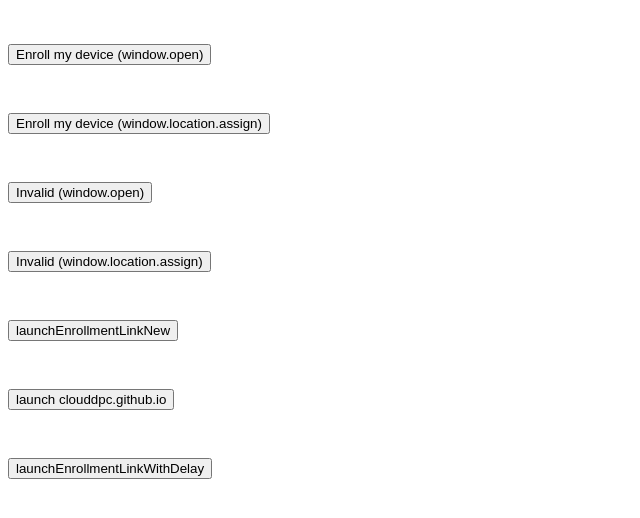
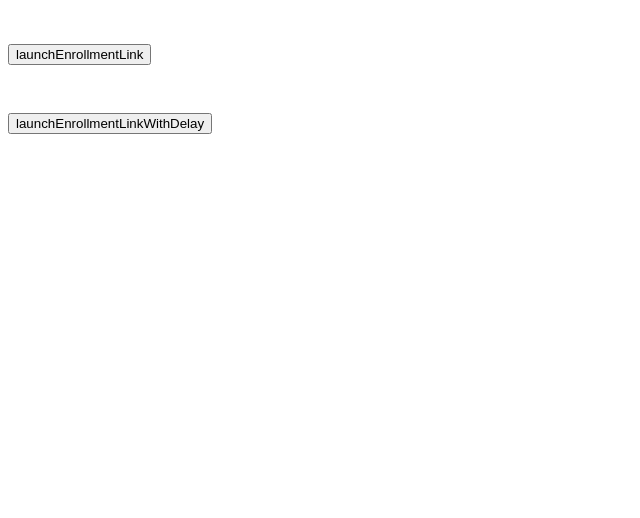
Before and after one commit to moz1990/moz1990.github.io, a plain HTML site: page index.html in a window 1280 px wide. Shown: the part 140-658 px from the top of the page, without its empty margins (0-640 px from the left). Drawn offline with Linux system fonts and the light colour scheme.

Commit message:
Simplify page and add delay parameter

```diff
--- a/index.html
+++ b/index.html
@@ -2,7 +2,6 @@
 <html>
 <head>
 <script>
-
 function getParameterByName(name, url) {
     if (!url) url = window.location.href;
     name = name.replace(/[\[\]]/g, '\\$&');
@@ -20,25 +19,7 @@ function generateEnrollmentLink() {
     document.getElementById("enrollMyDevice").innerHTML = result;
 }
 
-function launchEnrollmentLinkOpen() {
-    var enrollmentToken = getParameterByName("et");
-    window.open("https://enterprise.google.com/android/enroll?et=" + enrollmentToken, '_self');
-}
-
-function launchEnrollmentLinkLocationAssign() {
-    var enrollmentToken = getParameterByName("et");
-    window.location.assign("https://enterprise.google.com/android/enroll?et=" + enrollmentToken, '_self');
-}
-
-function launchInvalidLinkOpen() {
-    window.open("https://enterprise.google.com/android/enroll?invalid", '_self');
-}
-
-function launchInvalidLinkLocationAssign() {
-    window.location.assign("https://enterprise.google.com/android/enroll?invalid", '_self');
-}
-
-function launchEnrollmentLinkNew() {
+function launchEnrollmentLink() {
     var enrollmentToken = new URL(window.location.href).searchParams.get('et');
     if (enrollmentToken != null) {
         enrollmentLink = 'https://enterprise.google.com/android/enroll?et=' + enrollmentToken;
@@ -48,18 +29,11 @@ function launchEnrollmentLinkNew() {
     window.open(enrollmentLink, '_self');
 }
 
-function launchCloudDpcGithub() {
-    var enrollmentToken = new URL(window.location.href).searchParams.get('et');
-    if (enrollmentToken != null) {
-        enrollmentLink = 'https://clouddpc.github.io?et=' + enrollmentToken;
-    } else {
-        enrollmentLink = 'https://clouddpc.github.io?invalid';
+async function launchEnrollmentLinkWithDelay() {
+    var delay = new URL(window.location.href).searchParams.get('delay');
+    if (delay != null) {
+        await sleep(delay);
     }
-    window.open(enrollmentLink, '_self');
-}
-
-async function launchEnrollmentLinkWithDelay() {
-    await sleep(5000);
     var enrollmentToken = new URL(window.location.href).searchParams.get('et');
     if (enrollmentToken != null) {
         enrollmentLink = 'https://enterprise.google.com/android/enroll?et=' + enrollmentToken;
@@ -78,12 +52,7 @@ function sleep(ms) {
 <h1>
 <p id="enrollMyDevice"></p>
 <p><a href="https://enterprise.google.com/android/enroll/invalid">Invalid token</a></p>
-<p><button onclick="launchEnrollmentLinkOpen()">Enroll my device (window.open)</button></p>
-<p><button onclick="launchEnrollmentLinkLocationAssign()">Enroll my device (window.location.assign)</button></p>
-<p><button onclick="launchInvalidLinkOpen()">Invalid (window.open)</button></p>
-<p><button onclick="launchInvalidLinkLocationAssign()">Invalid (window.location.assign)</button></p>
-<p><button onclick="launchEnrollmentLinkNew()">launchEnrollmentLinkNew</button></p>
-<p><button onclick="launchCloudDpcGithub()">launch clouddpc.github.io</button></p>
+<p><button onclick="launchEnrollmentLink()">launchEnrollmentLink</button></p>
 <p><button onclick="launchEnrollmentLinkWithDelay()">launchEnrollmentLinkWithDelay</button></p>
 </h1>
 </body>
```
